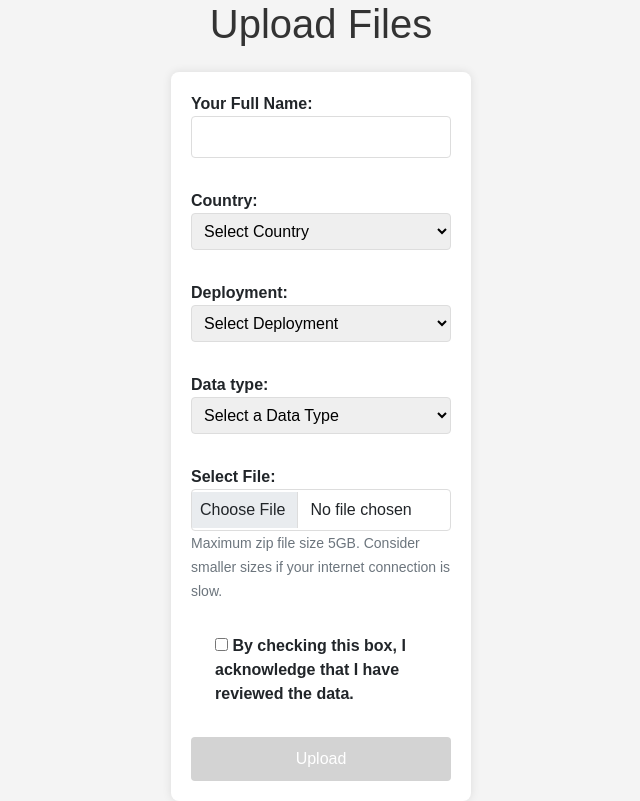
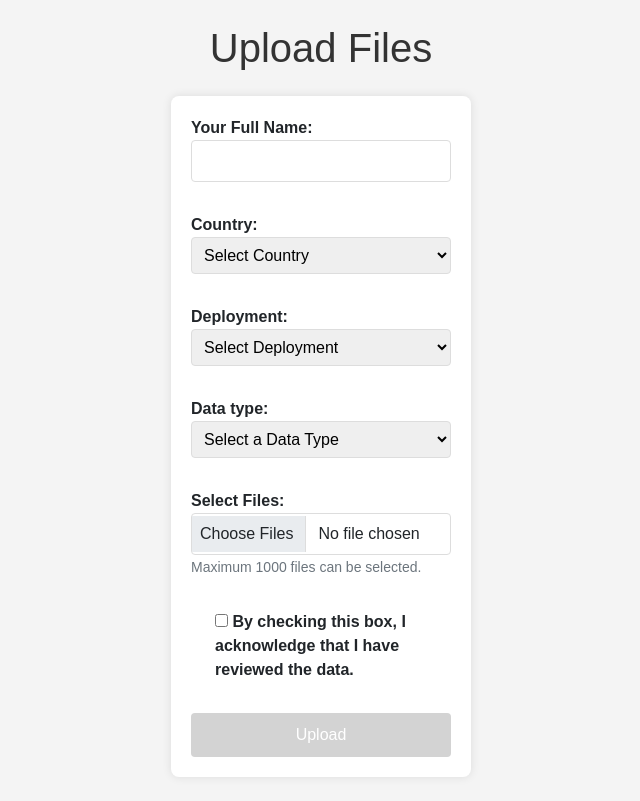
Before and after one commit to NERC-CEH/lepisense-input-api, a FastAPI app: page / in a window 1280 px wide. Shown: the whole page, without its empty margins (319-959 px from the left). After the commit the page ends 757 px from the top, so only its background shows below. Run offline with FastAPI, Linux system fonts and the light colour scheme; data that the repository does not hold is empty; parts of the project's set-up code (start-up, migrations or seed data) failed here and were passed over; some libraries are stand-ins or nearby versions.

Commit message:
Change upload process
Instead, of uploading a zip file and uncompressed the files in the back-end. Now, users can update files directly to save some time and memory space.

```diff
--- a/main.py
+++ b/main.py
@@ -1,20 +1,33 @@
-from fastapi import FastAPI, Form, File, UploadFile, Request, Body, Query, HTTPException
-from fastapi.responses import HTMLResponse, Response, JSONResponse
-from fastapi.staticfiles import StaticFiles
-from fastapi.middleware.cors import CORSMiddleware
-
 from typing import List
-from pydantic import BaseModel, Field
-from datetime import datetime
 from time import perf_counter
 import csv
 import json
 import asyncio
-from io import BytesIO
-import zipfile
+import os
+import logging
+
+from fastapi import FastAPI, Form, File, UploadFile, Request, Query
+from fastapi.responses import HTMLResponse, JSONResponse, PlainTextResponse
+from fastapi.staticfiles import StaticFiles
+from fastapi.middleware.cors import CORSMiddleware
+
+from pydantic import BaseModel, Field
 from botocore.exceptions import NoCredentialsError, PartialCredentialsError, ClientError
 import aioboto3
 
+
+# Create log directory if it doesn't exist
+if not os.path.exists('logs'):
+    os.makedirs('logs')
+
+# Configure logging
+logging.basicConfig(
+    filename='logs/upload_logs.log',  # Log file path on the server
+    level=logging.INFO,               # Log level
+    format='%(asctime)s - %(name)s - %(levelname)s - %(message)s'
+)
+
+logger = logging.getLogger(__name__)
 
 tags_metadata = [
     {
@@ -74,6 +87,8 @@ AWS_SECRET_ACCESS_KEY = aws_credentials['AWS_SECRET_ACCESS_KEY']
 AWS_REGION = aws_credentials['AWS_REGION']
 AWS_URL_ENDPOINT = aws_credentials['AWS_URL_ENDPOINT']
 
+CONCURRENCY_LIMIT = 200 # Adjust this value based on your server capabilities
+
 session = aioboto3.Session()
 
 
@@ -90,7 +105,7 @@ deployments_info = load_deployments_info()
 valid_countries_names = {d['country'] for d in deployments_info if d['status'] == 'active'}
 valid_countries_location_names = {f"{d['country']} - {d['location_name']}" for d in deployments_info
                                   if d['status'] == 'active'}
-valid_data_types = {"motion_images", "snapshot_images", "audible_recordings", "ultrasound_recordings"}
+valid_data_types = {"snapshot_images", "audible_recordings", "ultrasound_recordings"}
 
 
 class UploadResponse(BaseModel):
@@ -216,7 +231,8 @@ async def update_deployment(deployment: Deployment):
 
 @app.get("/list-data/", tags=["Other"])
 async def list_data(
-        country_location_name: str = Query("", enum=sorted(list(valid_countries_location_names)), description="Country and location names."),
+        country_location_name: str = Query("", enum=sorted(list(valid_countries_location_names)),
+                                           description="Country and location names."),
         data_type: str = Query("", enum=list(valid_data_types), description="")
 ):
     country, location_name = country_location_name.split(" - ")
@@ -226,40 +242,36 @@ async def list_data(
                      and d['location_name'] == location_name][0]
     prefix = deployment_id + "/" + data_type
     files = []
-
-    async with session.client('s3',
-                              aws_access_key_id=AWS_ACCESS_KEY_ID,
-                              aws_secret_access_key=AWS_SECRET_ACCESS_KEY,
-                              region_name=AWS_REGION,
-                              endpoint_url=AWS_URL_ENDPOINT) as s3:
-        try:
-            paginator = s3.get_paginator('list_objects_v2')
+    try:
+        async with session.client('s3',
+                                  aws_access_key_id=AWS_ACCESS_KEY_ID,
+                                  aws_secret_access_key=AWS_SECRET_ACCESS_KEY,
+                                  region_name=AWS_REGION,
+                                  endpoint_url=AWS_URL_ENDPOINT) as s3_client:
+            paginator = s3_client.get_paginator('list_objects_v2')
             operation_parameters = {'Bucket': s3_bucket_name, 'Prefix': prefix}
             async for page in paginator.paginate(**operation_parameters):
                 for obj in page.get('Contents', []):
                     files.append(obj['Key'])
             return JSONResponse(status_code=200, content={"files": files})
-        except NoCredentialsError:
-            raise HTTPException(status_code=403, detail="Credentials not available")
-        except PartialCredentialsError:
-            raise HTTPException(status_code=400, detail="Incomplete credentials")
-        except ClientError:
-            raise HTTPException(status_code=404, detail="The AWS Access Key Id does not exist in our records")
-        except Exception as e:
-            print('Failed pushing log file back to server')
-            raise HTTPException(status_code=500, detail=str(e))
-        except Exception as e:
-            return JSONResponse(status_code=500, content={"message": str(e)})
+    except NoCredentialsError:
+        return JSONResponse(status_code=403, content={"Credentials not available"})
+    except PartialCredentialsError:
+        return JSONResponse(status_code=400, content={"Incomplete credentials"})
+    except ClientError:
+        return JSONResponse(status_code=404, content={"The AWS Access Key Id does not exist in our records"})
+    except Exception as e:
+        return JSONResponse(status_code=500, content={"message": str(e)})
 
 
-@app.get("/get-logs/", tags=["Other"])
-async def get_logs(country_name: str = Query("", enum=sorted(list(valid_countries_names)),
-                                             description="Country names.")):
-    country_code = [d['country_code'] for d in deployments_info if d['country'] == country_name][0]
-    s3_bucket_name = country_code.lower()
-    log_key = "logs/upload_summary.log"
-    file_content = await download_file(s3_bucket_name, log_key)
-    return Response(content=file_content, media_type="application/json5+text; charset=utf-8")
+@app.get("/logs/", tags=["Other"])
+async def get_logs():
+    try:
+        with open('logs/upload_logs.log', 'r') as log_file:
+            log_content = log_file.read()
+        return PlainTextResponse(log_content)
+    except Exception as e:
+        return JSONResponse(status_code=500, content=f"Error reading log file: {e}")
 
 
 @app.post("/create-bucket/", tags=["Other"])
@@ -267,136 +279,65 @@ async def create_bucket(bucket_name: str = Query("", description="Bucket are nam
                                                                  "Alpha-3 code, check this link: "
                                                                  "https://www.iban.com/country-codes. "
                                                                  "E.g. The United Kingdom would be gbr")):
-    print(bucket_name)
     async with session.client('s3',
                               aws_access_key_id=AWS_ACCESS_KEY_ID,
                               aws_secret_access_key=AWS_SECRET_ACCESS_KEY,
                               region_name=AWS_REGION,
-                              endpoint_url=AWS_URL_ENDPOINT) as s3:
+                              endpoint_url=AWS_URL_ENDPOINT) as s3_client:
         try:
-            await s3.create_bucket(Bucket=bucket_name, CreateBucketConfiguration={'LocationConstraint': AWS_REGION})
+            await s3_client.create_bucket(Bucket=bucket_name, CreateBucketConfiguration={'LocationConstraint': AWS_REGION})
             return JSONResponse(status_code=200, content={"message": f"Bucket '{bucket_name}' created successfully"})
-        except s3.exceptions.BucketAlreadyExists:
-            raise HTTPException(status_code=409, detail=f"Bucket {bucket_name} already exists.")
-        except s3.exceptions.BucketAlreadyOwnedByYou:
-            raise HTTPException(status_code=409, detail=f"Bucket {bucket_name} is already owned by you.")
+        except s3_client.exceptions.BucketAlreadyExists:
+            return JSONResponse(status_code=409, content={f"Bucket {bucket_name} already exists."})
+        except s3_client.exceptions.BucketAlreadyOwnedByYou:
+            return JSONResponse(status_code=409, content={f"Bucket {bucket_name} is already owned by you."})
         except Exception as e:
-            raise HTTPException(status_code=500, detail=f"Error creating bucket: {str(e)}")
+            return JSONResponse(status_code=500, content={f"Error creating bucket: {str(e)}"})
 
 
 @app.post("/upload/", tags=["Data"])
-async def upload_zip(
+async def upload(
         request: Request,
         name: str = Form(...),
         country: str = Form(...),
         deployment: str = Form(...),
         data_type: str = Form(...),
-        file: UploadFile = File(...)
+        files: List[UploadFile] = File(...)
 ):
     start_time = perf_counter()
     s3_bucket_name = country.lower()
-    key = deployment + "/" + data_type
-    uploaded_files = []
-    if not file.filename.endswith(".zip"):
-        raise HTTPException(status_code=400, detail="File is not a zip file")
+    key = f"{deployment}/{data_type}"
 
     try:
-        # Read the zip file
-        content = await file.read()
-        zipfile_obj = zipfile.ZipFile(BytesIO(content))
-
-        async with session.client('s3',
-                                  aws_access_key_id=AWS_ACCESS_KEY_ID,
-                                  aws_secret_access_key=AWS_SECRET_ACCESS_KEY,
-                                  region_name=AWS_REGION,
-                                  endpoint_url=AWS_URL_ENDPOINT) as s3:
-            # Upload each file in the zip to S3
-            for file_info in zipfile_obj.infolist():
-                # TODO: Check data type
-                # Skip directories
-                if file_info.is_dir():
-                    continue
-
-                file_data = zipfile_obj.read(file_info.filename)
-                filename = file_info.filename.split('/')[-1]
-                s3_key = key + "/" + filename
-
-                # Create an upload task
-                await asyncio.gather(*[s3.put_object(Bucket=s3_bucket_name, Key=s3_key, Body=file_data)],
-                                     return_exceptions=True)
-
-                uploaded_files.append(filename)
-    except zipfile.BadZipFile:
-        raise HTTPException(status_code=400, detail="Bad zip file")
+        # Process files in batches to avoid overwhelming the server
+        for i in range(0, len(files), CONCURRENCY_LIMIT):
+            batch = files[i:i + CONCURRENCY_LIMIT]
+            tasks = [upload_file(s3_bucket_name, key, file, name) for file in batch]
+            await asyncio.gather(*tasks)
     except Exception as e:
         print("Error:", e)
-        raise HTTPException(status_code=500, detail=str(e))
-
-    # Download log file from S3
-    log_key = "logs/upload_summary.log"
-    file_content = await download_file(s3_bucket_name, log_key)
-    if not file_content:
-        for filename in uploaded_files:
-            # Append new log entry to the log file following CLF format
-            ident = "-"
-            authuser = "-"
-            date_str = datetime.now().strftime("%d/%b/%Y:%H:%M:%S %z")
-            request_line = f'POST /upload/ HTTP/1.1'
-            status = 200
-            bytes_sent = '-'  # You can replace this with the actual byte size of the response if needed
-            file_content = file_content + (f'{request.client.host} {ident} {authuser} [{date_str}] "{request_line}" '
-                                           f'{status} {bytes_sent} Name="{name}" Country="{s3_bucket_name}" '
-                                           f'Deployment="{deployment}" DataType="{data_type}" '
-                                           f'FileName="{filename}"\n').encode()
-        # Upload updated file to S3
-        await upload_file(s3_bucket_name, log_key, file_content)
+        return JSONResponse(status_code=500, content={str(e)})
 
     end_time = perf_counter()
     print(f"{end_time - start_time} seconds.")
 
+    logger.info(f"User {name} from {country} uploaded {len(files)} {data_type} to deployment {deployment}.")
     return JSONResponse(status_code=200, content={"message": "All files uploaded and verified successfully"})
 
 
-async def download_file(bucket_name, file_key):
+async def upload_file(s3_bucket_name, key, file, name):
     async with session.client('s3',
                               aws_access_key_id=AWS_ACCESS_KEY_ID,
                               aws_secret_access_key=AWS_SECRET_ACCESS_KEY,
                               region_name=AWS_REGION,
-                              endpoint_url=AWS_URL_ENDPOINT) as s3:
-        try:
-            # Check if the file exists
-            await s3.head_object(Bucket=bucket_name, Key=file_key)
-            # If it exists, download the file content
-            response = await s3.get_object(Bucket=bucket_name, Key=file_key)
-            content = await response['Body'].read()
-            return content
-        except s3.exceptions.ClientError as e:
-            error_code = e.response['Error']['Code']
-            if error_code == '404':
-                print(f"File {file_key} does not exist. Creating with initial content...")
-                initial_content = b""
-                await s3.put_object(Bucket=bucket_name, Key=file_key, Body=initial_content)
-                return initial_content
-            else:
-                print(f"Error downloading file: {e}")
-                return None
-        except Exception as e:
-            print(f"Error downloading file: {e}")
-            return None
-
-
-async def upload_file(bucket_name, file_key, content):
-    async with session.client('s3',
-                              aws_access_key_id=AWS_ACCESS_KEY_ID,
-                              aws_secret_access_key=AWS_SECRET_ACCESS_KEY,
-                              region_name=AWS_REGION,
-                              endpoint_url=AWS_URL_ENDPOINT) as s3:
+                              endpoint_url=AWS_URL_ENDPOINT) as s3_client:
         try:
             # Upload updated file to S3
-            await s3.put_object(Bucket=bucket_name, Key=file_key, Body=content)
-            print(f"File {file_key} updated and uploaded successfully.")
+            await s3_client.upload_fileobj(file.file, s3_bucket_name, f"{key}/{file.filename}")
+            # print(f"File {key}/{file.filename} uploaded successfully.")
         except Exception as e:
-            print(f"Error uploading file: {e}")
+            logger.error(f"Error from User {name} when uploading {file.filename} to {s3_bucket_name}/{key}.")
+            return JSONResponse(status_code=500, content={"message": f"Error uploading {key}/{file.filename}: {e}"})
 
 
 if __name__ == "__main__":
--- a/templates/upload.html
+++ b/templates/upload.html
@@ -283,7 +283,7 @@
                         <label for="data_type">Data type:</label>
                         <select id="data_type" name="data_type" required>
                             <option value="" disabled selected>Select a Data Type</option>
-                            <option value="motion_images">Motion images</option>
+                            <!-- <option value="motion_images">Motion images</option> -->
                             <option value="snapshot_images">Snapshot images</option>
                             <option value="audible_recordings">Audible recordings</option>
                             <option value="ultrasound_recordings">Ultrasound Recordings</option>
@@ -291,10 +291,10 @@
                     </div>
 
                     <div class="mb-3">
-                        <label for="file">Select File:</label>
-                        <input type="file" class="form-control" id="file" name="file" accept=".zip" max-size="5000" required>
+                        <label for="files">Select Files:</label>
+                        <input type="file" class="form-control" id="files" name="file" multiple required> <!-- accept=".zip" max-size="5000" -->
                         <small id="fileHelp" class="form-text text-muted">
-                            Maximum zip file size 5GB. Consider smaller sizes if your internet connection is slow.
+                            Maximum 1000 files can be selected.
                         </small>
                     </div>
 
@@ -314,7 +314,8 @@
                 </div>
 
                 <div id="alertText" class="alert alert-warning mt-3">
-                    Please do not close or refresh the page while uploading. The upload can take up to 15-20 minutes for larger files.
+                    Please do not close or refresh the page while uploading.
+                    The upload can take up to 10 minutes for larger files.
                 </div>
 
                 <div id="response" class="mt-3">
@@ -331,6 +332,7 @@
             document.addEventListener('DOMContentLoaded', async () => {
                 const countrySelect = document.getElementById('country');
                 const deploymentSelect = document.getElementById('deployment');
+                const fileInput = document.getElementById('files');
 
                 const response = await fetch('/get-deployments/');
                 const data = await response.json();
@@ -361,7 +363,12 @@
                     uploadButton.disabled = !confirmCheckbox.checked;
                 });
 
-                $('#responseTable').DataTable();
+                fileInput.addEventListener('change', () => {
+                    if (fileInput.files.length > 1000) {
+                        alert("You can only upload up to 1000 files.");
+                        fileInput.value = ""; // Clear the file input
+                    }
+                });
             });
 
             let xhr;
@@ -377,14 +384,18 @@
                 formData.append('deployment', document.getElementById('deployment').value);
                 formData.append('data_type', document.getElementById('data_type').value);
 
-                const fileInput = document.getElementById('file');
-                const file = fileInput.files[0]; // Get the first selected file
-                if (file) {
-                    formData.append('file', file); // Append the file object
-                } else {
-                      // Handle case where no file is selected (optional)
-                      alert("Please select a file to upload");
+                const fileInput = document.getElementById('files');
+                const files = fileInput.files;
+                if (files.length === 0) {
+                    // Handle case where no file is selected (optional)
+                    alert("Please select at least one file to upload");
+                    return;
                 }
+                // Append each file individually to the FormData object
+                for (const file of files) {
+                    formData.append('files', file);
+                }
+
 
                 xhr = new XMLHttpRequest();
                 xhr.open('POST', '/upload/', true);
```
Also changed, not shown: README.md, images/upload_form_screenshot.png, 1 other file.
